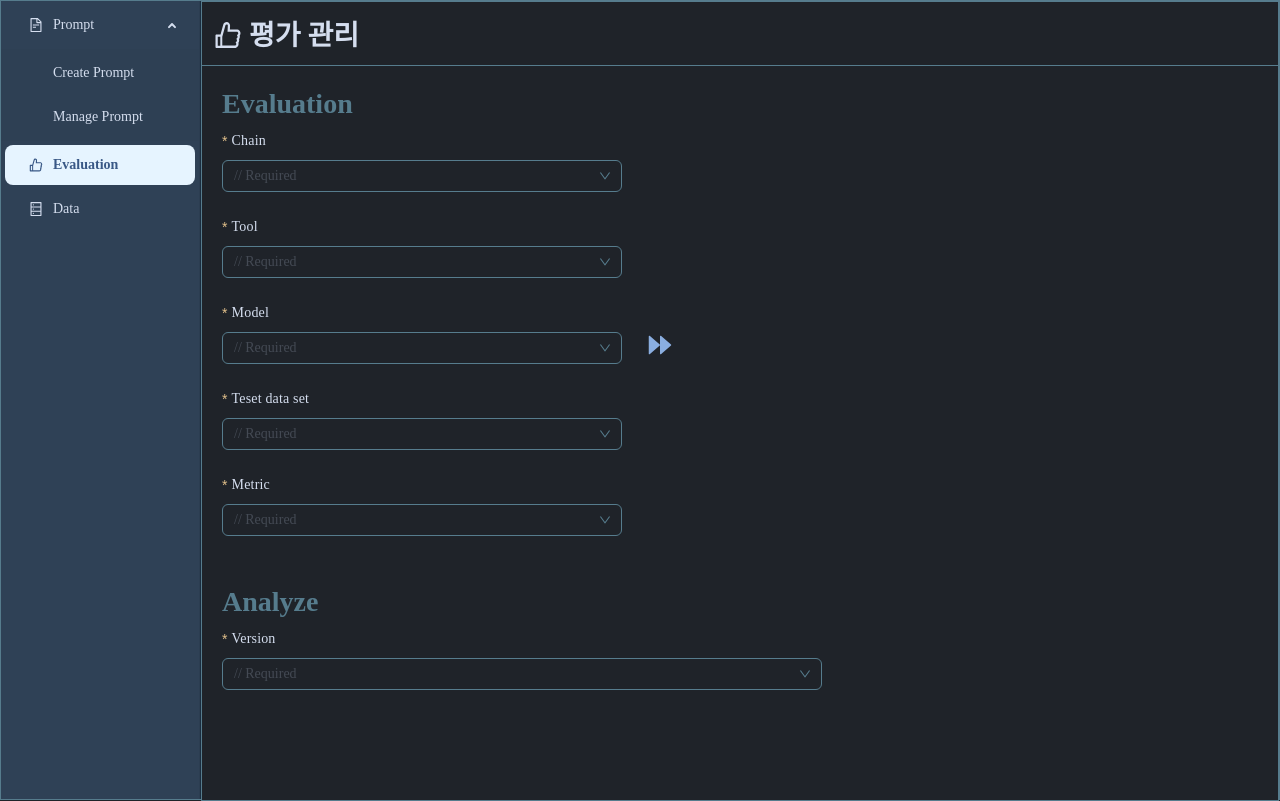
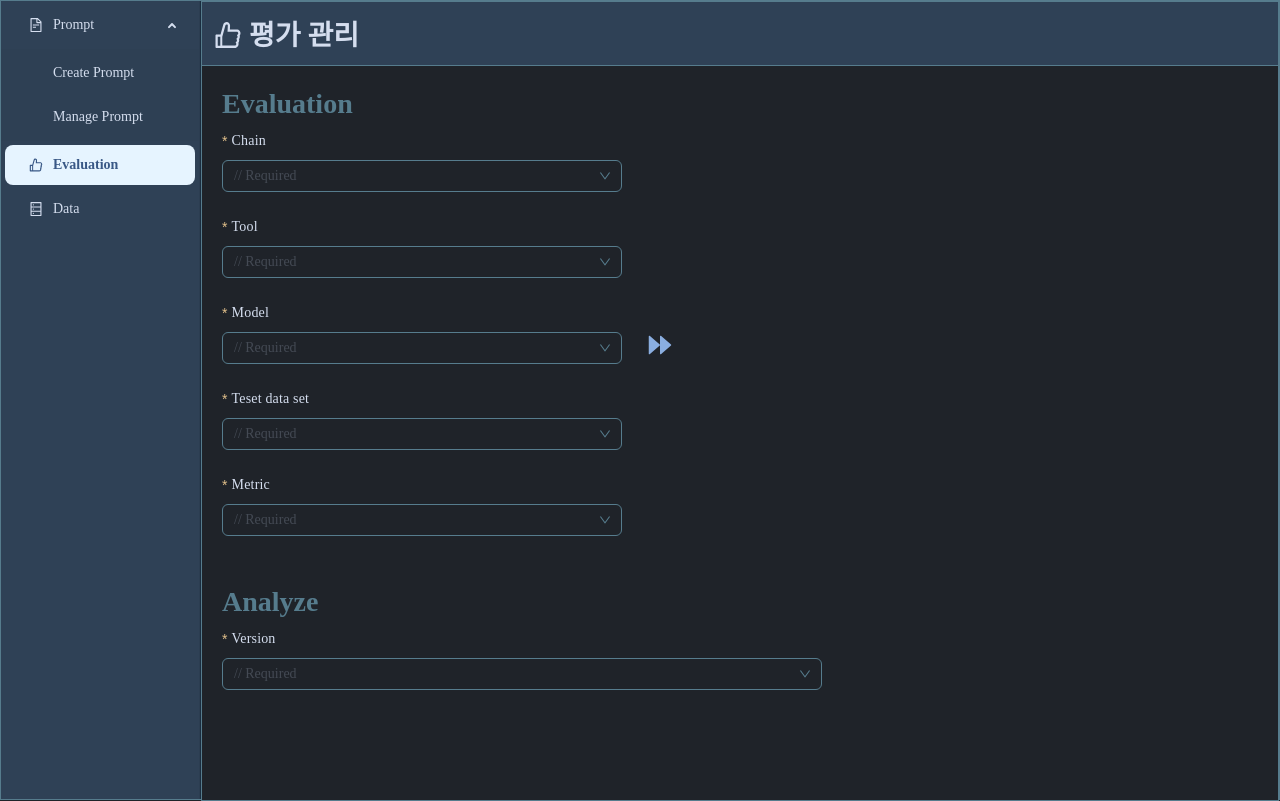
Before and after one commit to jieun-git/ai-prompt-manager, a React (Create React App) app: page /evaluation in a window 1280 px wide. Built offline with nearby package versions, Linux system fonts and the light colour scheme.

Commit message:
Styles: 레이아웃 헤더 백그라운드 컬러 수정

```diff
--- a/src/components/layout/header/Header.style.ts
+++ b/src/components/layout/header/Header.style.ts
@@ -1,10 +1,10 @@
 import { Layout } from 'antd'
 import styled from 'styled-components'
-import { Typo_heading_04_bold} from "../../../styles/constants/typogrphy";
+import { Typo_heading_04_bold } from '../../../styles/constants/typogrphy'
 
 export const S_Header = styled(Layout.Header)`
-    background: var(--background);
-    border-bottom: .1rem solid var(--green-z-01);
+    background: var(--background-z-default);
+    border-bottom: 0.1rem solid var(--green-z-01);
     padding: var(--spacing-04) var(--spacing-03);
     color: var(--blue-z-02);
     ${Typo_heading_04_bold};
```
